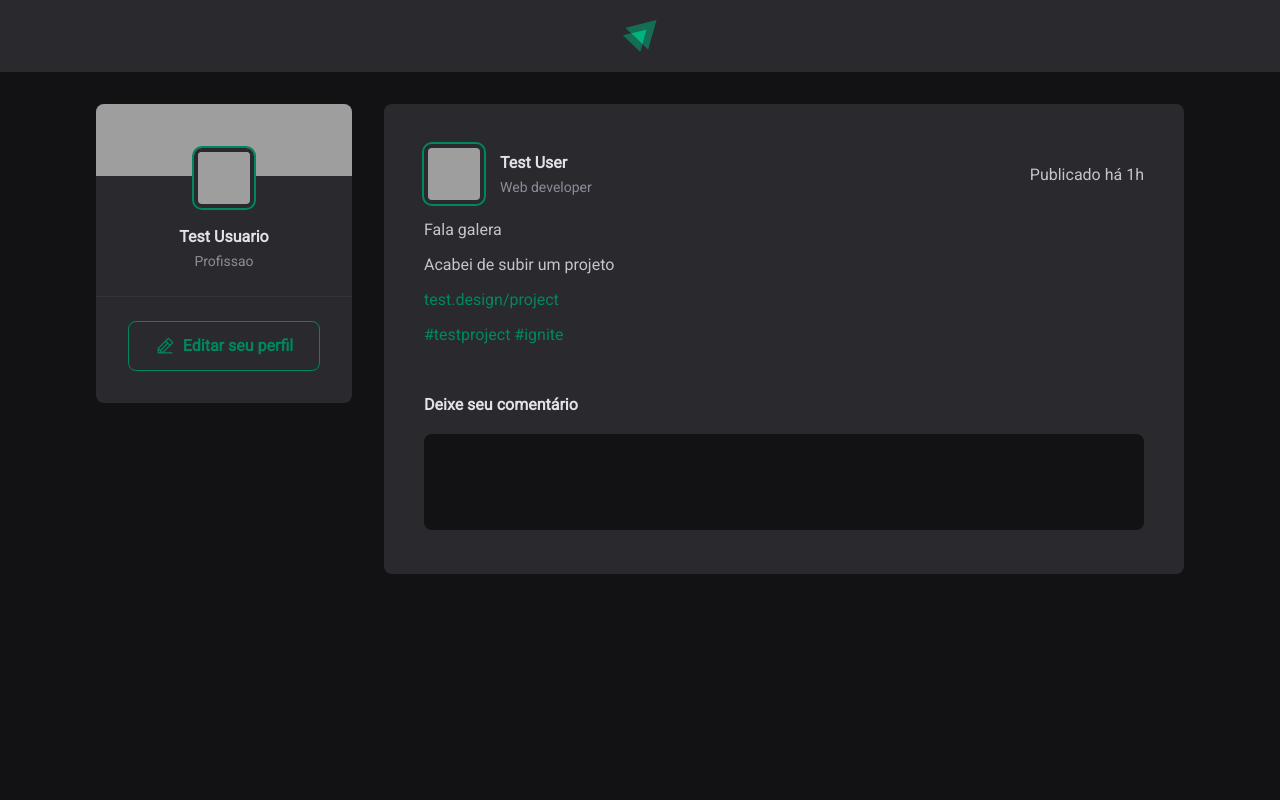
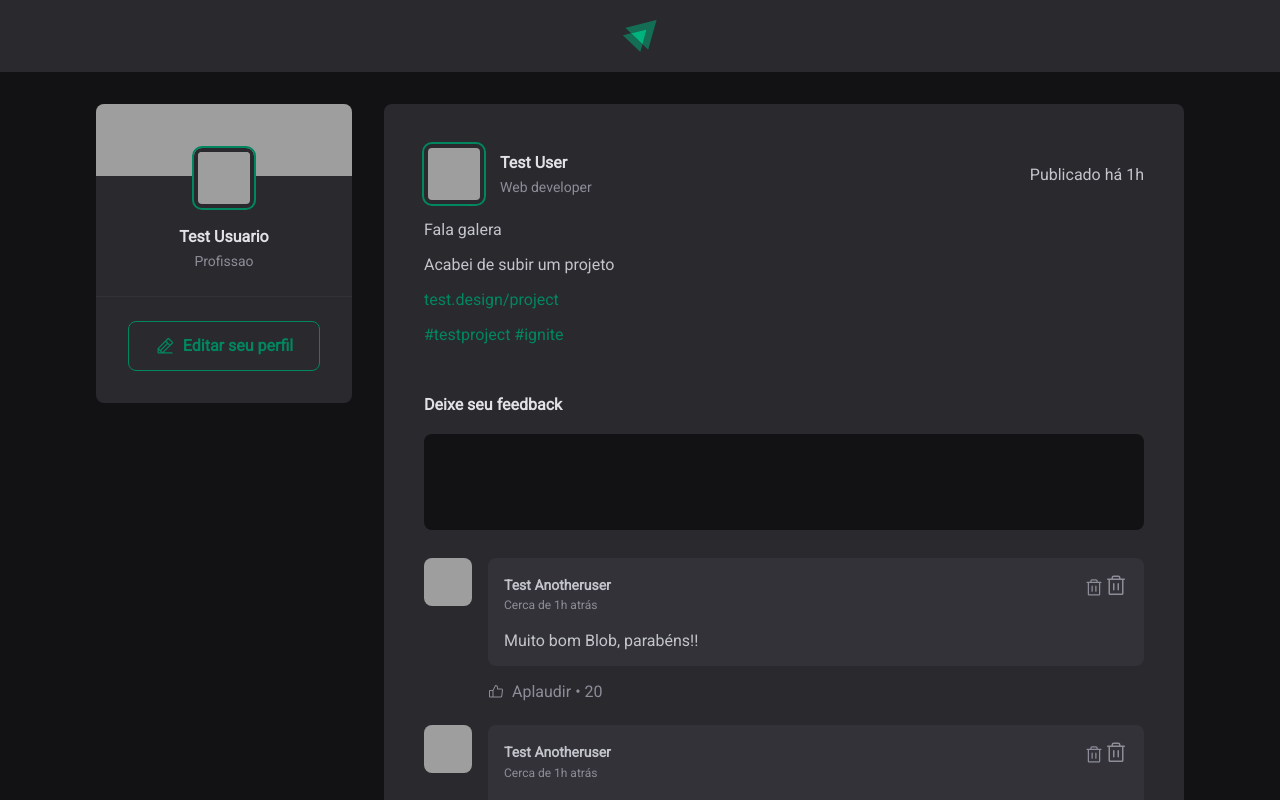
Before and after one commit to AlessandraMayumi/01-fundamentos-reactjs, a React (Vite) app: page / in a window 1280 px wide. Shown: the top 800 px of the page. Built offline with nearby package versions, Linux system fonts and the light colour scheme; grey boxes are pictures that could not be loaded.

Commit message:
Add Comment component

```diff
--- /dev/null
+++ b/src/components/Comment.jsx
@@ -0,0 +1,33 @@
+import { ThumbsUp, Trash } from '@phosphor-icons/react';
+import styles from './Comment.module.css';
+
+export function Comment() {
+    return (
+        <div className={styles.comment}>
+            <img src='https://www.github.com/AlessandraMayumi.png' />
+            <div className={styles.commentBox}>
+                <div className={styles.commentContent}>
+                    <header>
+                        <div className={styles.authorAndTime}>
+                            <strong>Test Anotheruser</strong>
+                            <time title='11 de Maio às 08:13h' dateTime='2022-05-11 08:13:00'>Cerca de 1h atrás</time>
+                        </div>
+
+                        <button title='Deletar comentário'>
+                            <Trash size={20} />
+                            <Trash size={24} />
+                        </button>
+                    </header>
+
+                    <p>Muito bom Blob, parabéns!!</p>
+                </div>
+                <footer>
+                    <button>
+                        <ThumbsUp />
+                        Aplaudir <span>20</span>
+                    </button>
+                </footer>
+            </div>
+        </div>
+    )
+}
--- /dev/null
+++ b/src/components/Comment.module.css
@@ -0,0 +1,87 @@
+.comment {
+    margin-top: 1.5rem;
+    display: flex;
+    gap: 1rem;
+}
+
+.comment > img {
+    width: 3rem;
+    height: 3rem;
+    border-radius: 8px;
+}
+
+.commentBox {
+    flex: 1;
+}
+
+.commentContent {
+    background: var(--gray-600);
+    border-radius: 8px;
+    padding: 1rem;
+}
+
+.commentContent header {
+    display: flex;
+    align-items: flex-start;
+    justify-content: space-between;
+}
+
+.authorAndTime strong {
+    display: block;
+    font-size: 0.875rem;
+    line-height: 1.6;
+}
+
+.authorAndTime time {
+    display: block;
+    font-size: 0.75rem;
+    line-height: 1.6;
+    color: var(--gray-400);
+}
+
+.commentContent header button {
+    background: transparent;
+    border: 0;
+    color: var(--gray-400);
+    cursor: pointer;
+    line-height: 0;
+    border-radius: 2px;
+}
+
+.commentContent header button:hover {
+    color: var(--red-500);
+}
+
+.commentContent p {
+    margin-top: 1rem;
+    color: var(--gray-300);
+}
+
+.commentBox footer {
+    margin-top: 1rem;
+}
+
+.commentBox footer button {
+    background: transparent;
+    border: 0;
+    color: var(--gray-400);
+    cursor: pointer;
+
+    display: flex;
+    align-items: center;
+
+    border-radius: 2px;
+}
+
+.commentBox footer button:hover {
+    color: var(--green-300);
+}
+
+.commentBox footer button svg {
+    margin-right: 0.5rem;
+}
+
+.commentBox footer button span::before {
+    content: "\2022";
+    padding: 0 0.25rem;
+}
--- a/src/components/Post.jsx
+++ b/src/components/Post.jsx
@@ -1,3 +1,7 @@
+// Components
+import { Comment } from './Comment';
+
+// Styles
 import styles from './Post.module.css';
 
 export function Post() {
@@ -23,12 +27,17 @@
                 </p>
             </div>
             <form className={styles.commentForm}>
-                <strong>Deixe seu comentário</strong>
+                <strong>Deixe seu feedback</strong>
                 <textarea />
                 <footer>
                     <button type='submit'>Publicar</button>
                 </footer>
             </form>
+            <div className={styles.commentList}>
+                <Comment />
+                <Comment />
+                <Comment />
+            </div>
         </article>
     )
 }
--- a/src/components/Post.module.css
+++ b/src/components/Post.module.css
@@ -92,7 +92,7 @@
     max-height: 0;
 }
 
-.commentForm:focus-within footer{
+.commentForm:focus-within footer {
     visibility: visible;
     max-height: none;
 }
@@ -110,6 +110,10 @@
     transition: color 0.1s, background-color 0.1s;
 }
 
-.commentForm button:hover{
+.commentForm button:hover {
     background: var(--green-300);
 }
+
+.commentForm commentList {
+    margin-top: 2rem;
+}
--- a/src/global.css
+++ b/src/global.css
@@ -10,6 +10,8 @@
 
     --green-300: #00B37E;
     --green-500: #00875f;
+
+    --red-500: #F75A68;
 }
 
 :focus {
```
